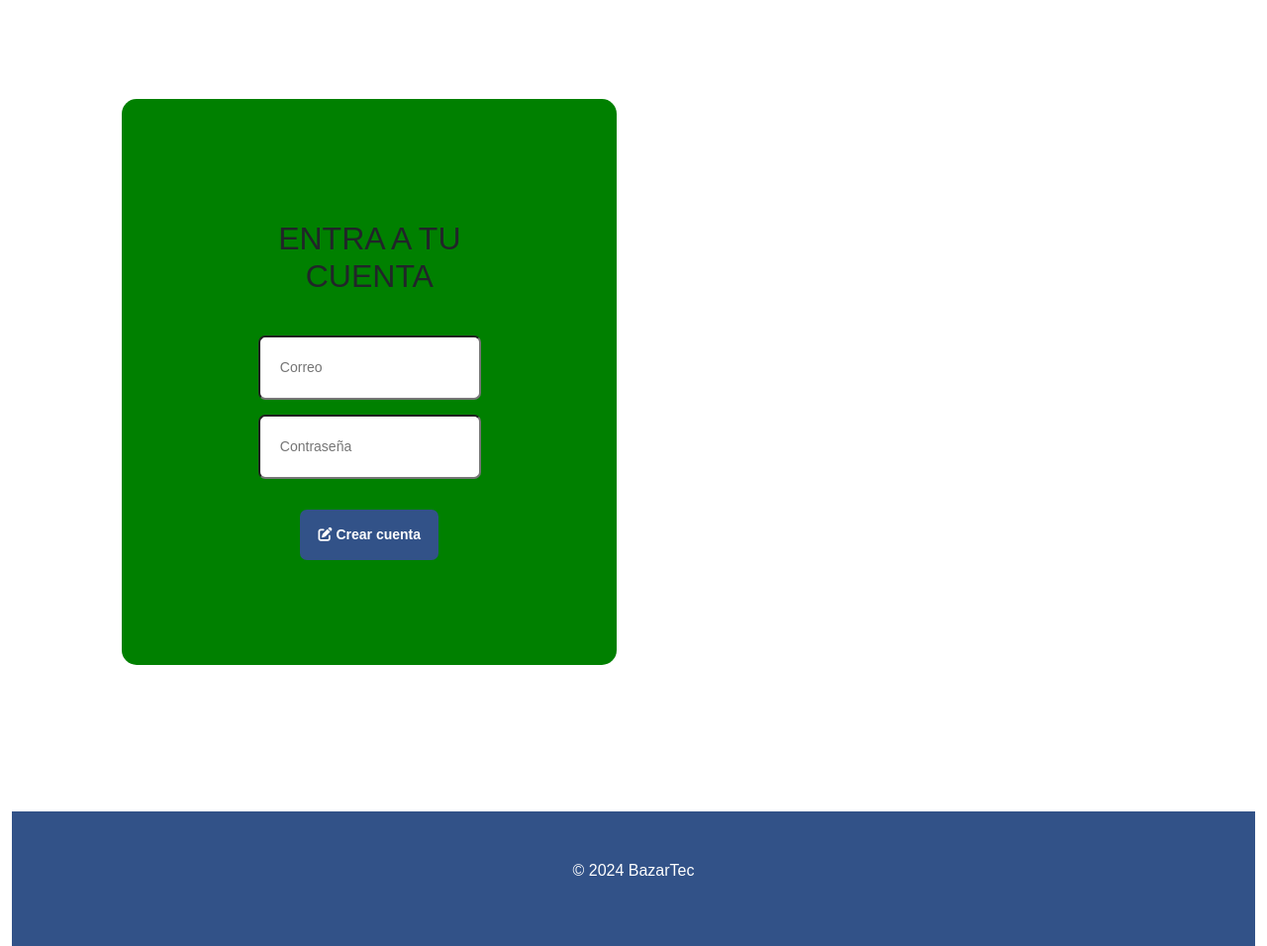
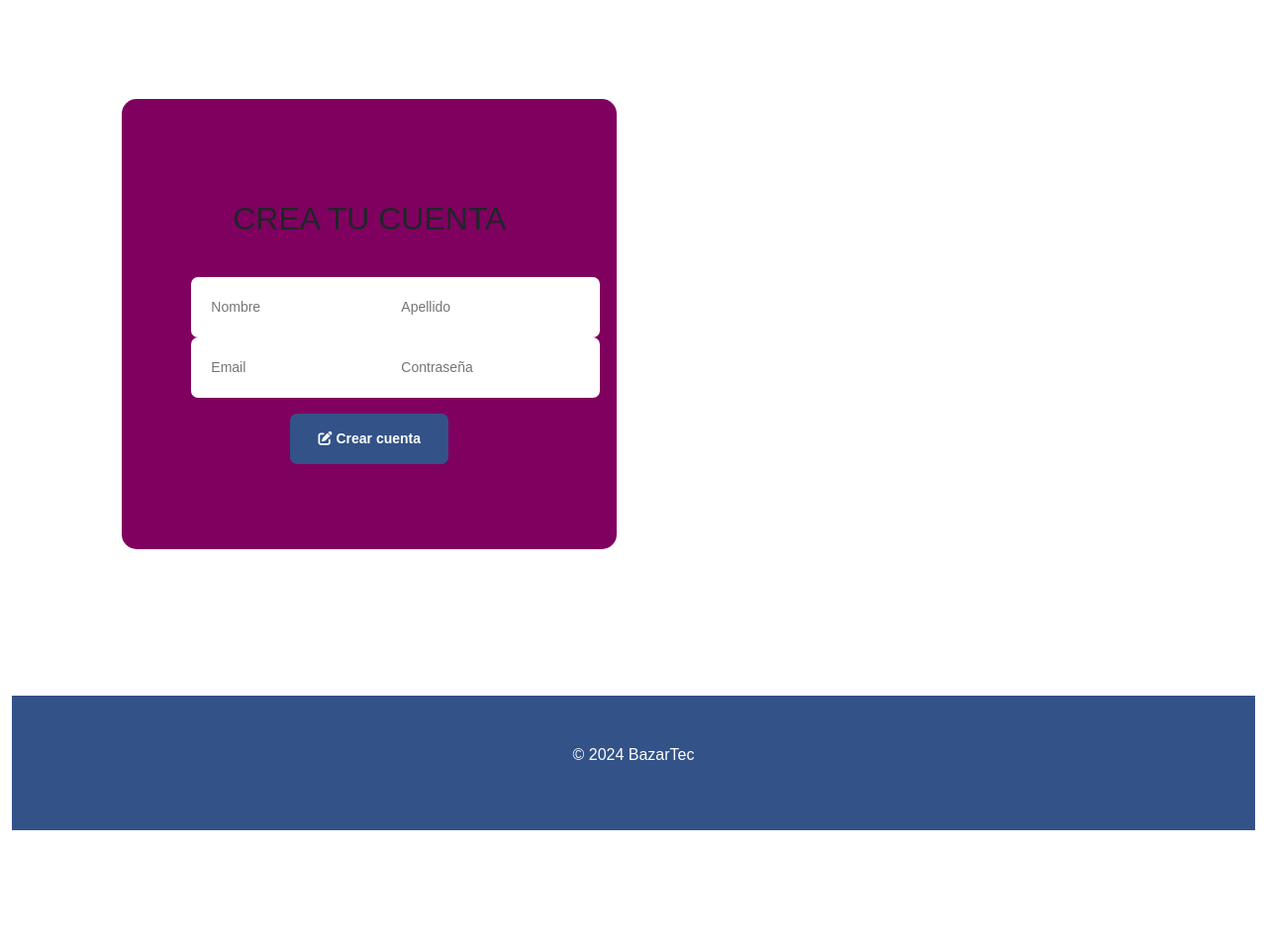
Before and after one commit to AnthonyRECM/BazarTec, a PHP site: page /registro.html in a window 1280 px wide. Shown: the part 76-1032 px from the top of the page at 99% size. After the commit the page ends 915 px from the top, so only its background shows below. Run offline with PHP 8.4, Linux system fonts and the light colour scheme; some web fonts are replaced.

Commit message:
cambios login

```diff
--- a/css/login.css
+++ b/css/login.css
@@ -19,7 +19,6 @@ body{
   text-align: center;
   border-radius: 15px;
   box-shadow: #ffffff;
-
 }
   .form input {
     background: #ffffff;
@@ -27,8 +26,8 @@ body{
     margin: 0 0 15px;
     padding: 20px;
     font-size: 14px;
-    outline: 0;
-    border: 2;
+    outline: 1;
+    border: 0;
   }
   .form button {
     font-family: "Poppins", sans-serif;
--- a/css/registro.css
+++ b/css/registro.css
@@ -9,26 +9,24 @@ body{
 
 }
 .formatoRegistro{
-
   background-color: #ffffff;
   max-width: 500px;
   margin: 0 auto;/* Esto centrará horizontalmente el formulario */
   margin-top: 100px;
   margin-bottom: 100px; /* Esto proporciona un espacio superior */
-  padding: 90px;
+  padding: 70px;
   text-align: center;
   border-radius: 15px;
   box-shadow: #ffffff;
-  background-color: green;
+  background-color: rgb(128, 0, 96);
 }
   .form input {
     background: #ffffff;
     border-radius: 7px;
-    margin: 0 0 15px;
     padding: 20px;
     font-size: 14px;
     outline: 0;
-    border: 2;
+    border: 0;
   }
   .form button {
     font-family: "Poppins", sans-serif;
--- a/registro.html
+++ b/registro.html
@@ -56,15 +56,25 @@
                     <form class="form needs-validation" novalidate action="" method="post">
                         <div class="row">
                             <div class="col-12" style="padding: 2rem;">
-
-                                <h2> ENTRA A TU CUENTA</h2>
+                                <h2> CREA TU CUENTA</h2>
                             </div>
-                            <div class="col-12">
-                                <input type="text" name="nombree" placeholder="Correo" id="nombrePaciente" required />
-                                <div class="invalid-feedback">Por favor, ingresa tu correo.
+                            <div class="col-6">
+                                <input type="text" name="nombree" placeholder="Nombre" id="nombreCliente" required />
+                                <div class="invalid-feedback">Por favor, ingresa tu nombre.
                                 </div>
                             </div>
-                            <div class="col-12">
+                            <div class="col-6">
+                                <input type="text" name="apellido" placeholder="Apellido" id="apellidoCliente" required />
+                                <div class="invalid-feedback">Por favor, ingresa tu apellido.
+                                </div>
+                            </div>
+                            <div class="col-6">
+                                <input type="text" name="email" placeholder="Email" id="emailCliente"
+                                    required />
+                                <div class="invalid-feedback">Por favor, ingresa tu email.
+                                </div>
+                            </div>
+                            <div class="col-6">
                                 <input type="password" name="clave" placeholder="Contraseña" id="contraseñaPaciente"
                                     required />
                                 <div class="invalid-feedback">Por favor, ingresa tu contraseña.
```
